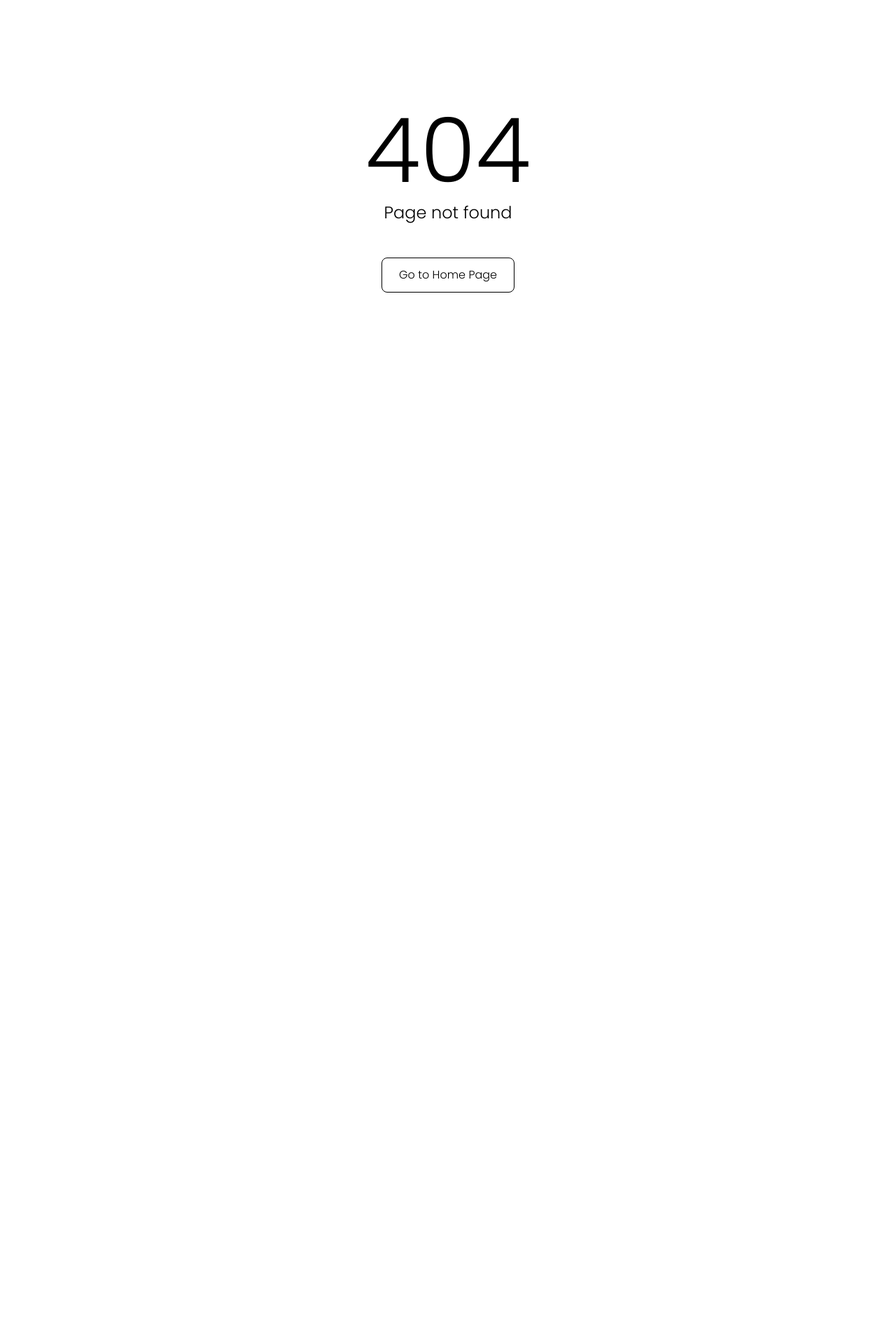
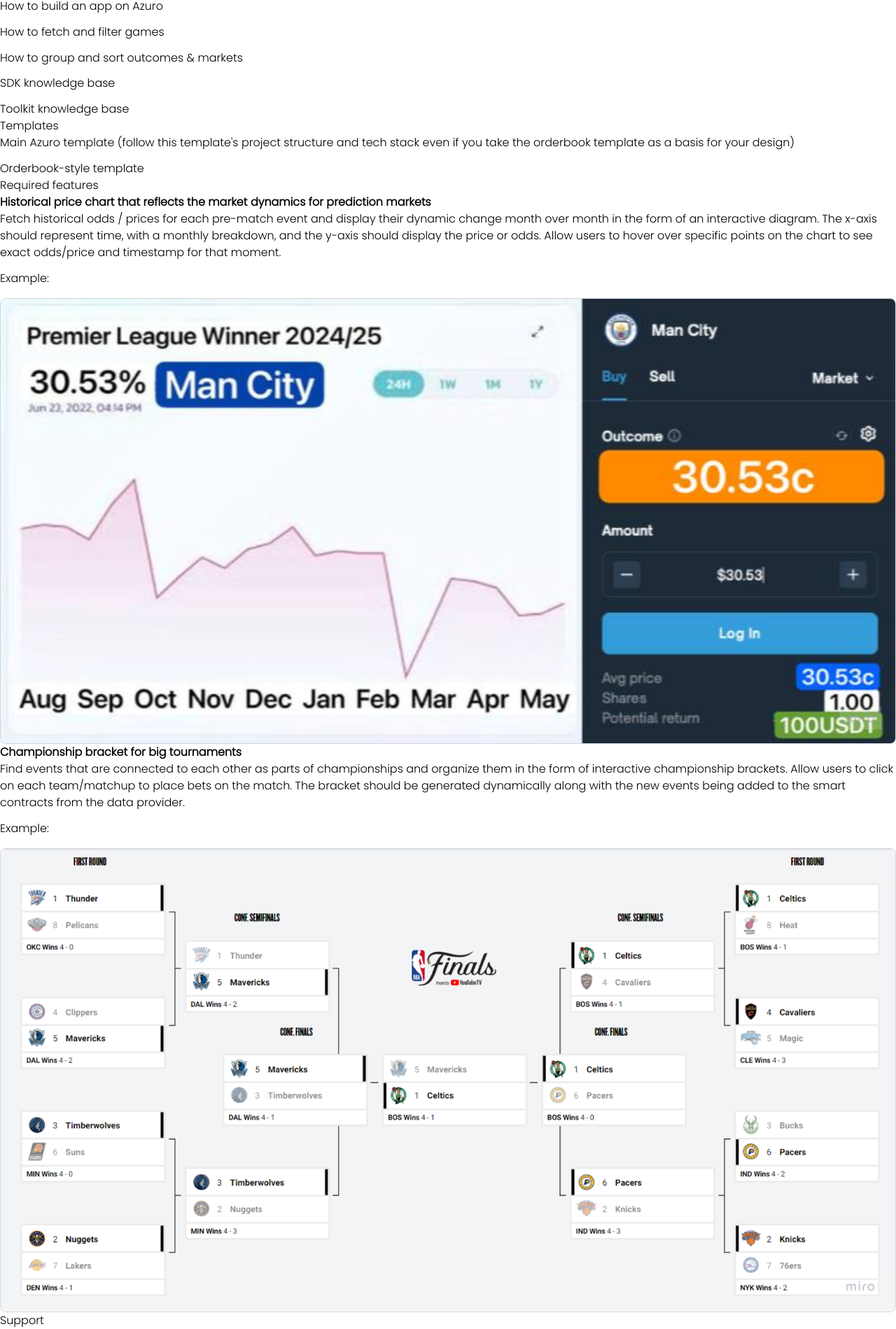
Before and after one commit to Azuro-protocol/gem-docs, a Next.js app: page /community/hackathon in a window 1280 px wide. Before the commit this address had no page. Shown: the part 99-1998 px from the top of the page at 70% size. Before the commit the page ends 800 px from the top, so only its background shows below. Built offline with nearby package versions, Linux system fonts and the light colour scheme.

Commit message:
hackathon materials

```diff
--- a/pages/community/_meta.json
+++ b/pages/community/_meta.json
@@ -1,4 +1,5 @@
 {
+  "hackathon": "Azuro UI Builders Hackathon: Materials",
   "trading-ui-grant": "Grant to create a trading UI app on Azuro",
   "dev-grant-twitter": "Dev Grant to make Twitter Alerts reporting interesting Onchain Bets",
   "chiliz-grant": "Developer Grant to build on Chiliz Chain using Azuro",
--- a/pages/community/grant-live-stats.mdx
+++ b/pages/community/grant-live-stats.mdx
@@ -1,4 +1,8 @@
 # Grant to support the development of Real-time Statistical Tracking: API & Widget
+
+<Callout type="warning">
+  **Important Update:** this grant program is on hold. We don't accept applications for this grant at the moment.
+</Callout>
 
 ## 🌟 Overview
 
--- /dev/null
+++ b/pages/community/hackathon.mdx
@@ -0,0 +1,55 @@
+import { Callout, Image } from 'components'
+
+# Azuro UI Builders Hackathon
+
+This page contains helpful materials to succeed in the tasks. For all information about the hackathon, go to the hack's [website](https://hub.azuro.org/azuro-ui-builders-hackathon).
+
+## Materials
+
+### Tutorials
+
+[How to build an app on Azuro](https://gem.azuro.org/hub/apps/guides/tutorial)
+
+[How to fetch and filter games](https://gem.azuro.org/hub/apps/guides/advanced/prematch/get-games)
+
+[How to group and sort outcomes & markets](https://gem.azuro.org/hub/apps/guides/advanced/prematch/markets-and-outcomes)
+
+[SDK knowledge base](https://gem.azuro.org/hub/apps/sdk/overview)
+
+[Toolkit knowledge base](https://gem.azuro.org/hub/apps/toolkit/overview)
+
+### Templates
+
+[Main Azuro template](https://github.com/Azuro-protocol/example-app) (follow this template's project structure and tech stack even if you take the orderbook template as a basis for your design)
+
+[Orderbook-style template](https://github.com/Azuro-protocol/example-orderbook-app)
+
+### Required features
+
+1. **Historical price chart that reflects the market dynamics for prediction markets**
+
+Fetch historical odds / prices for each pre-match event and display their dynamic change month over month in the form of an interactive diagram. The x-axis should represent time, with a monthly breakdown, and the y-axis should display the price or odds. Allow users to hover over specific points on the chart to see exact odds/price and timestamp for that moment.
+
+Example:
+
+<Image
+  src="/images/community/historical.png"
+  width={2000}
+  height={700}
+/>
+
+2. **Championship bracket for big tournaments**
+
+Find events that are connected to each other as parts of championships and organize them in the form of interactive championship brackets. Allow users to click on each team/matchup to place bets on the match. The bracket should be generated dynamically along with the new events being added to the smart contracts from the data provider.
+
+Example:
+
+<Image
+  src="/images/community/bracket.png"
+  width={2000}
+  height={700}
+/>
+
+### Support
+
+https://discord.com/channels/880927413742219374/1280121816987467880
--- a/pages/community/trading-ui-grant.mdx
+++ b/pages/community/trading-ui-grant.mdx
@@ -9,7 +9,7 @@ import { Callout, Image } from 'components'
 />
 
 <Callout type="warning">
-  **Important Update:** this grant task is already assigned tp a team.
+  **Important Update:** this grant program is completed. Please find the solution created under this grant [here](https://github.com/Azuro-protocol/example-orderbook-app). Feel free to clone it and use as a template for your own app!
 </Callout>
 
 ### 🌟 Objective
```
Also changed, not shown: public/images/community/bracket.png (added), public/images/community/historical.png (added).
